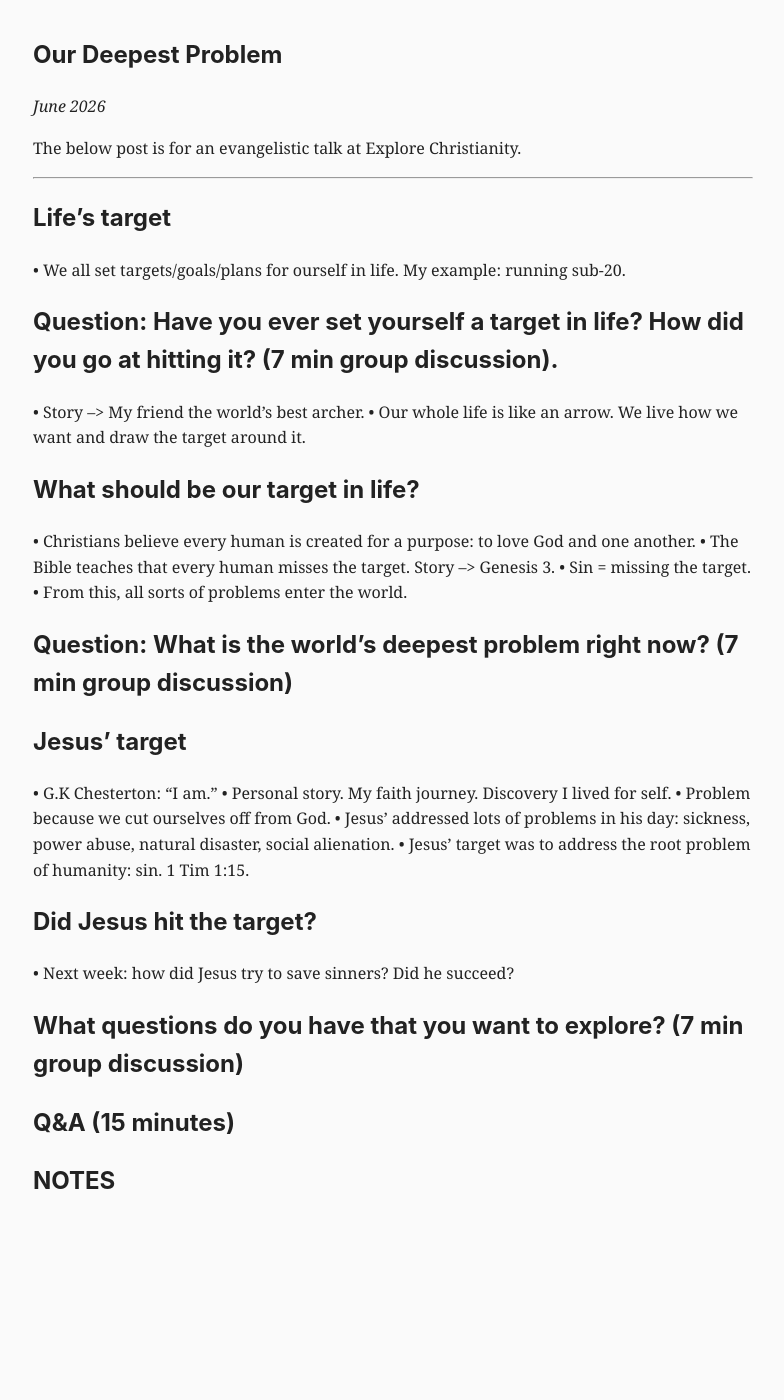
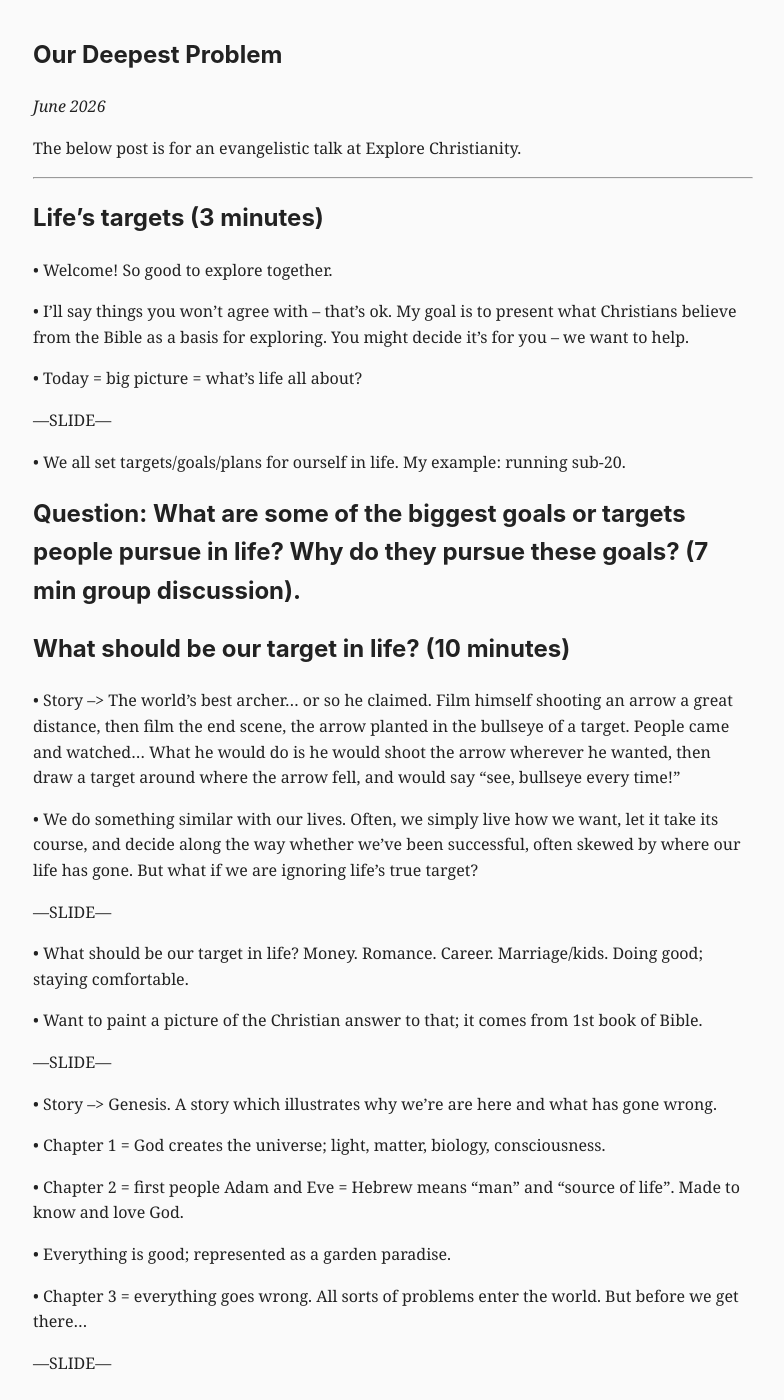
Before and after one commit to pipwitheridge/blog, a Jekyll site: the page built from _posts/2026-06-02-our-deepest-problem.md, in a window 1280 px wide and 1400 px high. Shown: the whole window, without its empty margins (247-1031 px from the left). Built offline with Jekyll 4.4.1, drawn with Linux system fonts in a browser that asks for light colours; some of the changed text lies outside the part shown.

Commit message:
salt talk update

```diff
--- a/_posts/2026-06-02-our-deepest-problem.md
+++ b/_posts/2026-06-02-our-deepest-problem.md
@@ -9,37 +9,90 @@
 
 ---
 
-# Life's target
+# Life's targets (3 minutes)
+
+• Welcome! So good to explore together.
+
+• I'll say things you won't agree with – that's ok. My goal is to present what Christians believe from the Bible as a basis for exploring. You might decide it's for you – we want to help.
+
+• Today = big picture = what's life all about?
+
+---SLIDE---
 
 • We all set targets/goals/plans for ourself in life. My example: running sub-20.
 
-## Question: Have you ever set yourself a target in life? How did you go at hitting it? (7 min group discussion).
+## Question: What are some of the biggest goals or targets people pursue in life? Why do they pursue these goals? (7 min group discussion).
 
-• Story --> My friend the world's best archer.
-• Our whole life is like an arrow. We live how we want and draw the target around it.
+# What should be our target in life? (10 minutes)
 
-# What should be our target in life?
+• Story --> The world's best archer... or so he claimed. Film himself shooting an arrow a great distance, then film the end scene, the arrow planted in the bullseye of a target. People came and watched... What he would do is he would shoot the arrow wherever he wanted, then draw a target around where the arrow fell, and would say "see, bullseye every time!"
 
-• Christians believe every human is created for a purpose: to love God and one another.
-• The Bible teaches that every human misses the target. Story --> Genesis 3.
-• Sin = missing the target.
+• We do something similar with our lives. Often, we simply live how we want, let it take its course, and decide along the way whether we've been successful, often skewed by where our life has gone. But what if we are ignoring life's true target?
+
+---SLIDE---
+
+• What should be our target in life? Money. Romance. Career. Marriage/kids. Doing good; staying comfortable.
+
+• Want to paint a picture of the Christian answer to that; it comes from 1st book of Bible.
+
+---SLIDE---
+
+• Story --> Genesis. A story which illustrates why we're are here and what has gone wrong.
+
+• Chapter 1 = God creates the universe; light, matter, biology, consciousness.
+
+• Chapter 2 = first people Adam and Eve = Hebrew means "man" and "source of life". Made to know and love God.
+
+• Everything is good; represented as a garden paradise.
+
+• Chapter 3 = everything goes wrong. All sorts of problems enter the world. But before we get there...
+
+---SLIDE---
+
+## Question: Why do you think humans keep creating problems for ourselves and for each other? (7 min group discussion)
+
+• In the garden paradise for Adam and Eve – there was one rule: don't eat from the tree of the knowledge of good and evil.
+
+• Chapter 3:1–16 – just listen. Keep in mind: story to highlight bigger spiritual truths. Snake tries to turn everything upside down. Tempts them to eat from the one tree God had told them not to eat from.
+
+• What stands out to you? 2 things stand out for me:
+
+---SLIDE---
+
+• *Did God really say...? (Gen 3:1).*
+
+---SLIDE---
+
+• *You will be like God. (Gen 3:5).*
+
+• We were made to love God and trust him, but humanity decided that we should be the ones who determine right and wrong. We put ourselves in God's place.
+
+---SLIDE---
+
+• The Bible calls that sin. Definition: Missing the mark of what life is meant to be by putting ourselves in God’s place instead of living under his rule.
+
 • From this, all sorts of problems enter the world.
 
-## Question: What is the world's deepest problem right now? (7 min group discussion)
+• Shame between humans and God; blame between husband and wife; murder between brothers.... the social ripples spread everywhere.
 
-# Jesus' target
+• God is angry with sin; the ultimate judgement for sin is death and seperation from God.
 
-• G.K Chesterton: "I am."
-• Personal story. My faith journey. Discovery I lived for self.
-• Problem because we cut ourselves off from God.
+• Sin is universal; its deeply engrained; it leads to seperation from God eternally; it is not a problem we can solve ourselves.
+
+---SLIDE---
+
+# Jesus' target (10 minutes)
+
+• I don't know what you know about Jesus, but he is at the centre of Christianity.
+
 • Jesus' addressed lots of problems in his day: sickness, power abuse, natural disaster, social alienation.
-• Jesus' target was to address the root problem of humanity: sin. 1 Tim 1:15.
 
-# Did Jesus hit the target?
+• Jesus' target was to address the root problem of humanity: sin.
+*Christ Jesus came into the world to save sinners. (1 Tim 1:15).*
 
-• Next week: how did Jesus try to save sinners? Did he succeed?
+• Recap and preview. Next week: did Jesus hit his target to save sinners? If so, how?
 
-## What questions do you have that you want to explore? (7 min group discussion)
+## What questions do you want to explore? (7 min group discussion).
 
 ## Q&A (15 minutes)
 
```
Also changed, not shown: _posts/2026-06-05-salt-spectacular-3-things-to-know-about-god.md (+11 -7 lines).
